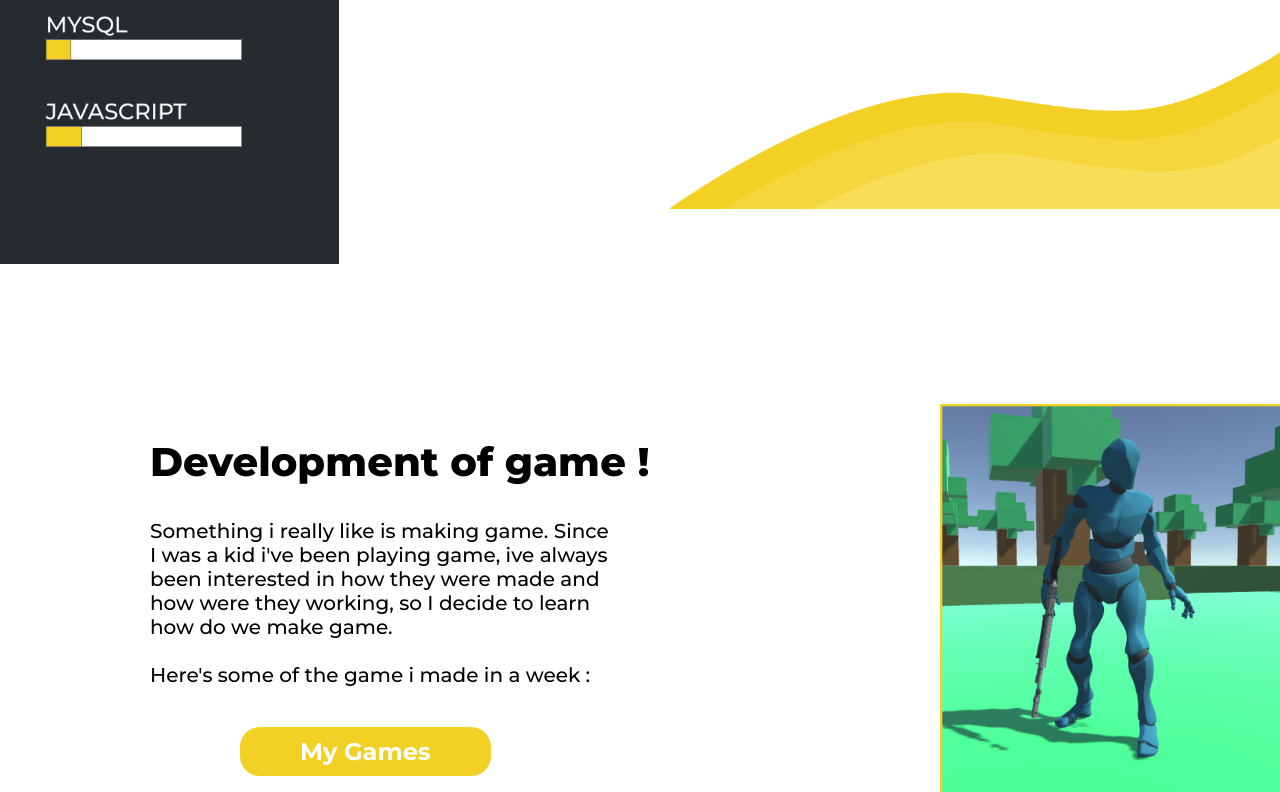
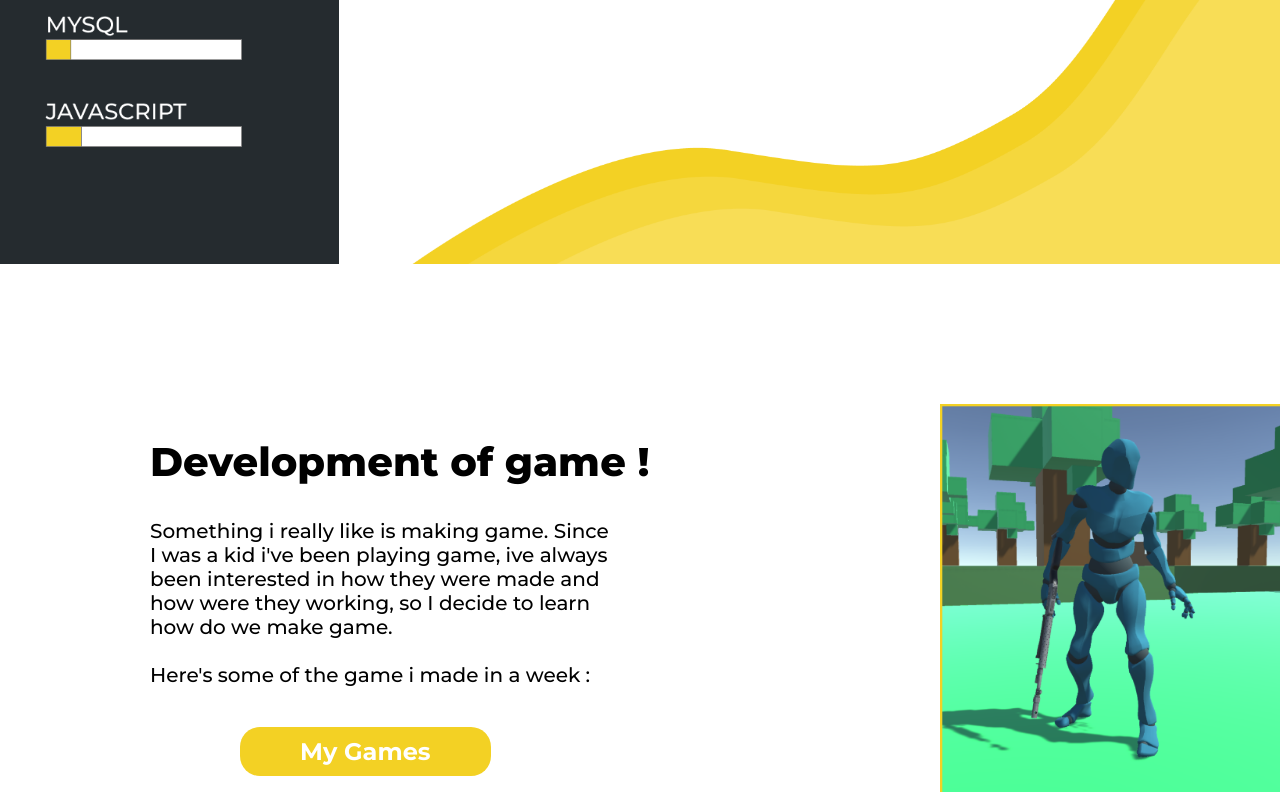
Before and after one commit to Doxteur/SiteMoi, a plain HTML site: page index.html in a window 1280 px wide. Shown: the part 536-1328 px from the top of the page. Drawn offline with nearby package versions, Linux system fonts and the light colour scheme.

Commit message:
commit 12

```diff
--- a/index.css
+++ b/index.css
@@ -10,6 +10,7 @@ a:link{
 
 head,body{
     margin: 0;
+    overflow-x: hidden;
 
 }
 section{
@@ -99,14 +100,14 @@ span{
 }
 
 #vague{
-position: absolute;
-top: 350px;
-left: 636px;
-
+    position: absolute;
+right: 0%;
+bottom: 0%;
 width: 900px;
 height: 395px;
+
 z-index: 1;
-    pointer-events:none
+pointer-events:none
 }
 #content{
 
@@ -171,10 +172,7 @@ z-index: 1;
     margin-left: 940px;
     margin-top: 200px;
 }
-#gamechange #jeux{
-        width: 350px;
-        height: 400px;
-}
+
 #rarrow{
     float:right;
     margin-top: 150px;
@@ -183,6 +181,10 @@ z-index: 1;
     float:left;
     margin-top: 150px;
 
+}
+#gamechange #jeux{
+        width: 350px;
+        height: 400px;
 }
 #larrow:hover{
 cursor: pointer;
--- a/index.html
+++ b/index.html
@@ -138,4 +138,4 @@ $(document).ready(function() {
 </script>
     </body>
 
-</html>
+</html
```
